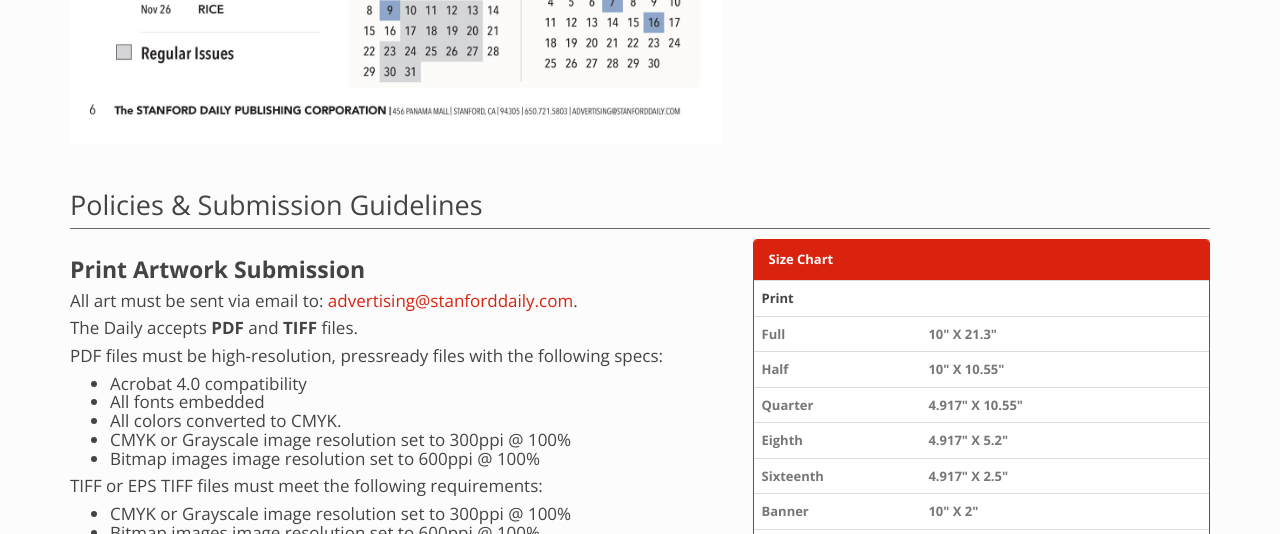
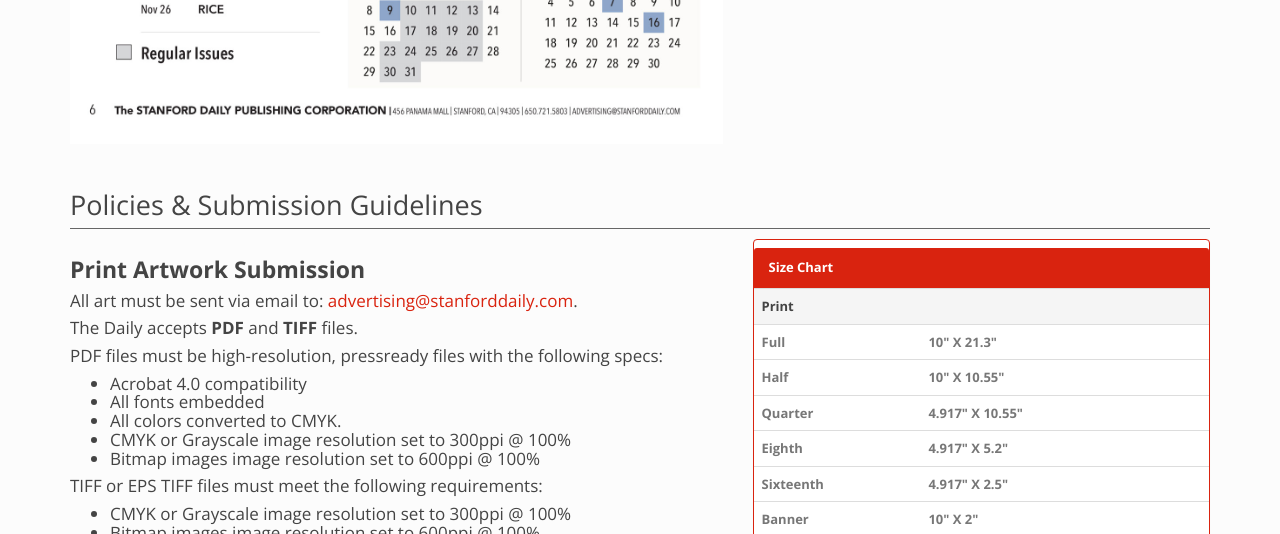
Before and after one commit to tsd-innovation/media-site, a PHP site: page / in a window 1280 px wide. Shown: the part 5966-6500 px from the top of the page. Run offline with PHP 8.4, Linux system fonts and the light colour scheme; some libraries are stand-ins or nearby versions.

Commit message:
Fixed errors with size chart

```diff
--- a/index.php
+++ b/index.php
@@ -55,6 +55,7 @@
 		#role-button{border: 0; background-color: transparent; outline: none; display: inline;}
 		#role-button:hover{color: red;}
 		#publication-calendar-image{width: 100%;}
+		#size-chart{margin-top: 8px;}
 
 		/*Fix to prevent newspaper from formatting incorrectly on ipads/iphones */
 		@media screen and (max-device-width: 800px){
@@ -377,11 +378,11 @@
                 </div>
                	<div class="col-md-5">
                 	<div class="panel panel-primary">
-                    	<div class="panel-heading"><strong>Size Chart</div>
+                    	<div id="size-chart" class="panel-heading"><strong>Size Chart</div>
                         <table class="table table-hover">
-                        	<tr>
-                            	<th><strong>Print</strong>
-                                <th>&nbsp;</td>
+                        	<tr class="active">
+                            	<th><strong>Print</strong></th>
+                                <th>&nbsp;</th>
                             </td>
                         	<tr>
                             	<td>Full</td>
@@ -407,8 +408,8 @@
                             	<td>Banner</td>
                                 <td>10" X 2"</td>
                             </tr>
-                            <tr>
-                            	<th>Digital</th>
+                            <tr class="active">
+                            	<th><strong>Digital</strong></th>
                                 <th>&nbsp;</th>
                             </tr>
                             <tr>
```
